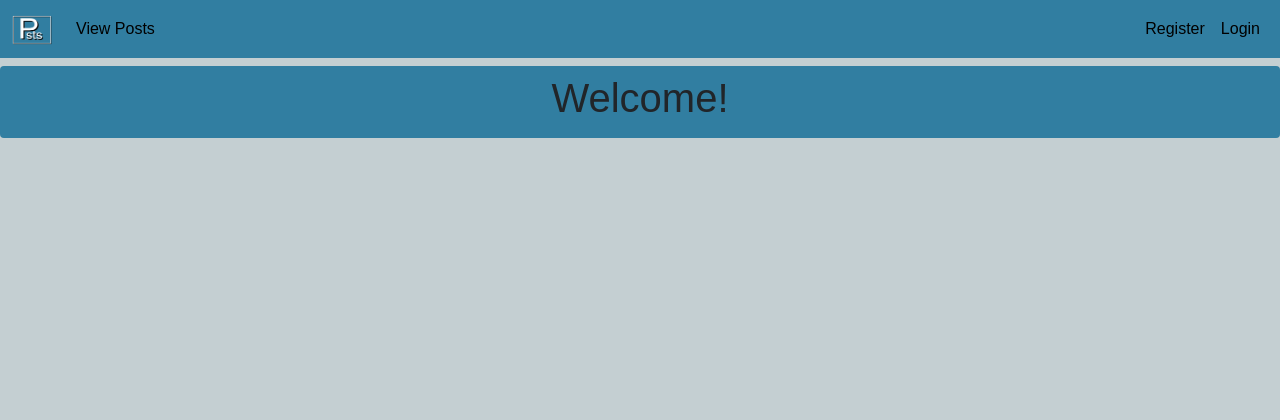
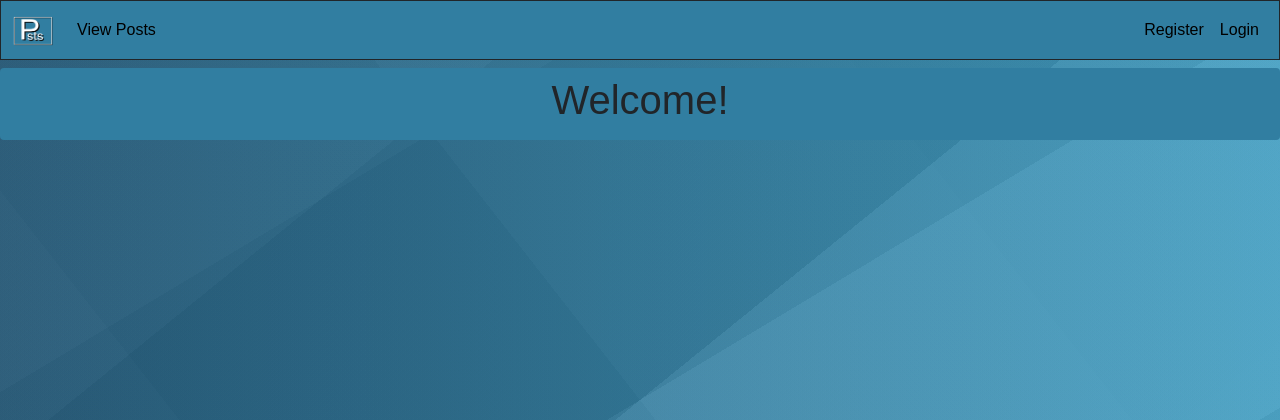
Before and after one commit to ZakMcRae/psts-api-front-end, a Python web app: template Blog_FastAPI/templates/landing.html in a window 1280 px wide. Shown: the top 420 px of the page. Run offline with Jinja, Linux system fonts and the light colour scheme; the template is opened without the code that fills it, so the values that code supplies are empty.

Commit message:
added background gradient and navbar border

```diff
--- a/Blog_FastAPI/static/base.css
+++ b/Blog_FastAPI/static/base.css
@@ -65,3 +65,12 @@
 body {
     font-family: Arial, sans-serif;
 }
+
+html, body {
+    background-repeat: no-repeat;
+    background-attachment: fixed;
+}
+
+.bg {
+    background-image: linear-gradient(149deg, rgba(85, 85, 85, 0.05) 0%, rgba(85, 85, 85, 0.05) 25%,rgba(11, 11, 11, 0.05) 25%, rgba(11, 11, 11, 0.05) 50%,rgba(182, 182, 182, 0.05) 50%, rgba(182, 182, 182, 0.05) 75%,rgba(28, 28, 28, 0.05) 75%, rgba(28, 28, 28, 0.05) 100%),linear-gradient(232deg, rgba(145, 145, 145, 0.05) 0%, rgba(145, 145, 145, 0.05) 25%,rgba(165, 165, 165, 0.05) 25%, rgba(165, 165, 165, 0.05) 50%,rgba(84, 84, 84, 0.05) 50%, rgba(84, 84, 84, 0.05) 75%,rgba(131, 131, 131, 0.05) 75%, rgba(131, 131, 131, 0.05) 100%),linear-gradient(321deg, rgba(254, 254, 254, 0.05) 0%, rgba(254, 254, 254, 0.05) 25%,rgba(249, 249, 249, 0.05) 25%, rgba(249, 249, 249, 0.05) 50%,rgba(0, 0, 0, 0.05) 50%, rgba(0, 0, 0, 0.05) 75%,rgba(104, 104, 104, 0.05) 75%, rgba(104, 104, 104, 0.05) 100%),linear-gradient(90deg, rgb(38,94,127),rgb(63,161,199));
+}
--- a/Blog_FastAPI/templates/base.html
+++ b/Blog_FastAPI/templates/base.html
@@ -20,12 +20,12 @@
     {% endif %}
 
 </head>
-<body class="bg-background">
+<body class="bg">
 
 
 {# nav bar #}
 <nav class="navbar navbar-expand-md py-0">
-    <div class="container-fluid bg-main-mid py-2 bg-main">
+    <div class="container-fluid bg-main-mid py-2 bg-main border border-dark">
     <a class="navbar-brand" href="{{ url_for('home') }}"><img width="40" height="30" src="/static/images/logo.png" alt=""></a>
         <button class="navbar-toggler navbar-dark ms-auto" type="button" data-bs-toggle="collapse"
                 data-bs-target="#navbarNavAltMarkup"
```
